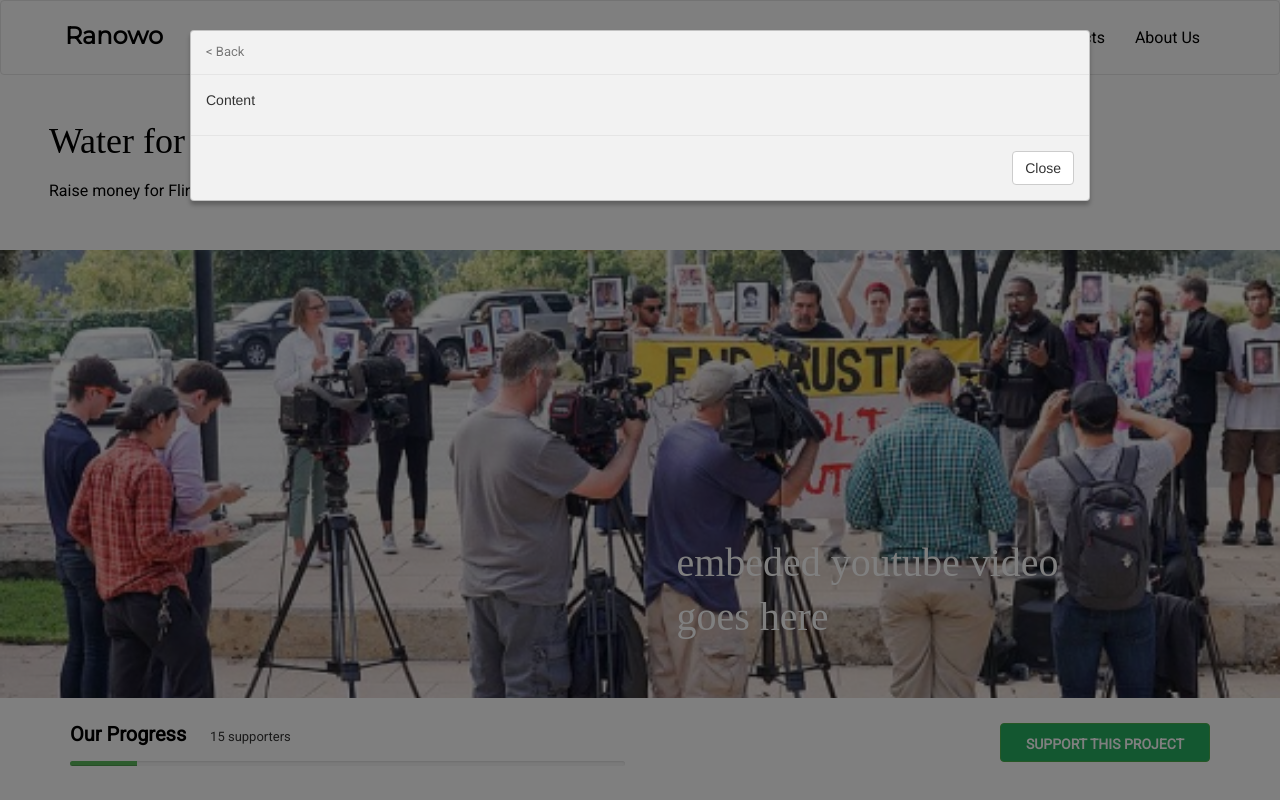
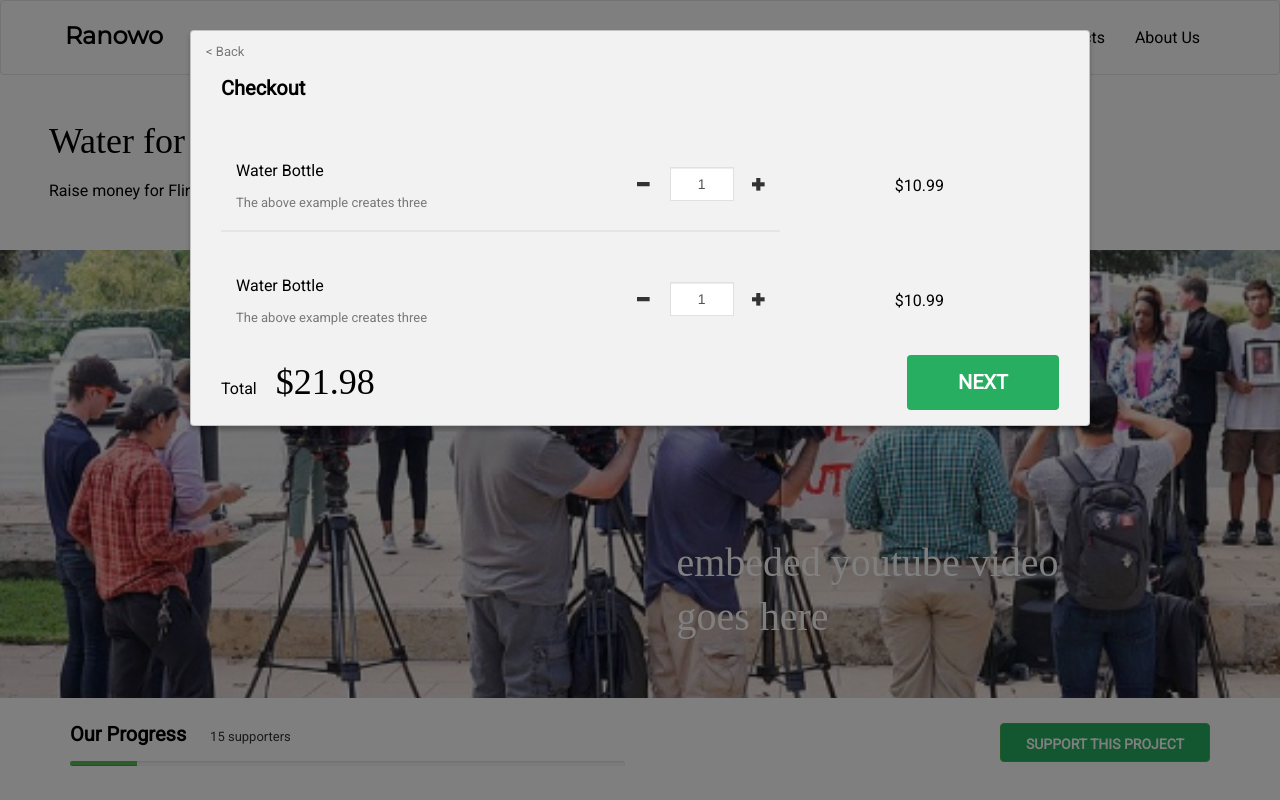
Before and after one commit to DmytroTsetsyk/Ranowo, a PHP site: page /campaign.html in a window 1280 px wide, after a click on "ADD". Run offline with PHP 8.4, Linux system fonts and the light colour scheme.

Commit message:
Added Checkout modal

```diff
--- a/campaign.html
+++ b/campaign.html
@@ -146,14 +146,74 @@
             <button type="button" class="close" data-dismiss="modal">< Back</button>
           </div>
           <div class="modal-body">
-            <p>Content</p>
+           <div class="col-xs-12">
+             <h3 class="modal-title">Checkout</h3>
+           </div>
+
+           <div class="col-xs-12 modal-product-block">
+              <div class="col-xs-8">
+                <div class="modal-product">
+                  <h3>Water Bottle</h3>
+                  <h4>The above example creates three</h4>
+                </div>
+                <div class="modal-price-block">
+                  <div class="input-group modal-price">
+                      <span class="input-group-btn">
+                         <img class="btn-number" data-type="minus" src="src/img/campaign/minus.png" alt="">
+                       </span>
+                     <input type="text" name="quant[1]" class="form-control input-number" value="1" min="1" >
+                     <span class="input-group-btn">
+                         <img class="btn-number" data-type="plus" src="src/img/campaign/plus.png" alt="">
+                     </span>
+                 </div>
+                 </div>
+              </div>
+              <div class="col-xs-4 text-center modal-product-total">
+                <span class="">$<span class="modal-total-pr">10.99</span></span>
+              </div>
+              <div class="clearfix"></div>
+              <div class="col-xs-8 bottom-line"></div>
+            </div>
+            <div class="col-xs-12 modal-product-block">
+                <div class="col-xs-8">
+                  <div class="modal-product">
+                    <h3>Water Bottle</h3>
+                    <h4>The above example creates three</h4>
+                  </div>
+                  <div class="modal-price-block">
+                    <div class="input-group modal-price">
+                        <span class="input-group-btn">
+                           <img class="btn-number" data-type="minus" src="src/img/campaign/minus.png" alt="">
+                         </span>
+                       <input type="text" name="quant[1]" class="form-control input-number" value="1" min="1" >
+                       <span class="input-group-btn">
+                           <img class="btn-number" data-type="plus" src="src/img/campaign/plus.png" alt="">
+                       </span>
+                   </div>
+                   </div>
+                </div>
+                <div class="col-xs-4 text-center modal-product-total">
+                  <span class="">$<span class="modal-total-pr">10.99</span></span>
+                </div>
+                <div class="clearfix"></div>
+                <!-- <div class="col-xs-8 bottom-line"></div> -->
+              </div>
+
+
           </div>
           <div class="modal-footer">
-            <button type="button" class="btn btn-default" data-dismiss="modal">Close</button>
+            <div class="col-xs-12">
+            <div class="modal-pr-block text-left">
+                <span class="modal-pr-title">Total</span>
+                <span class="modal-total-price">$<span class="total-price">21.98</span></span>
+            </div>
+            <button type="button" class="btn modal-btn" data-dismiss="modal">Next</button>
+            </div>
           </div>
         </div>
       </div>
     </div>
+
 
 
 
--- a/styles/main.css
+++ b/styles/main.css
@@ -864,6 +864,127 @@ color: #000000;
     border-radius: 4px;
 }
 
+.modal-btn {
+	font-family: Roboto;
+	font-style: normal;
+	font-weight: bold;
+	font-size: 20px;
+	line-height: 23px;
+	text-align: center;
+	text-transform: uppercase;
+	color: #FFFFFF;
+	background: #27AE60;
+	border-radius: 4px;
+	padding: 15px 50px 15px 50px;
+}
+
+.modal-pr-title {
+	font-family: Roboto;
+	font-style: normal;
+	font-weight: normal;
+	font-size: 16px;
+	line-height: 28px;
+	color: #000000;
+}
+
+.modal-total-price {
+	font-family: Varela Round;
+	font-style: normal;
+	font-weight: normal;
+	font-size: 36px;
+	line-height: 150.5%;
+	text-align: right;
+	color: #000000;
+	padding-left: 15px;
+}
+
+.modal-pr-block  {
+	display: inline-block;
+    float: left;
+}
+
+.modal-header {
+	border-bottom: none;
+}
+
+.modal-footer {
+	border-top: none;
+}
+
+.modal-title {
+	font-family: Roboto;
+	font-style: normal;
+	font-weight: bold;
+	font-size: 20px;
+	line-height: 28px;
+	color: #000000;
+	margin-top: -15px;
+    margin-bottom: 25px;
+}
+
+.modal-price.input-group input {
+    width: 64px;
+    text-align: center;
+    margin-left: 20px;
+    margin-right: 10px;
+	pointer-events: none;
+	border: 1px solid #E0E0E0;
+	box-sizing: border-box;
+	border-radius: 4px;
+}
+
+.modal-price {
+	width: 128px;
+}
+
+.modal-product-block {
+    margin-bottom: 10px;
+    margin-top: 10px;
+}
+
+.modal-product {
+	display: inline-block;
+}
+
+.modal-price-block {
+	display: inline-block;
+    float: right;
+    margin-top: 30px;
+}
+
+.modal-body .modal-product-block:last-child {
+	margin-bottom: 20px;
+}
+
+.modal-product-total {
+	font-family: Roboto;
+	font-style: normal;
+	font-weight: normal;
+	font-size: 16px;
+	line-height: 28px;
+	color: #000000;
+	margin-top: 35px;
+}
+
+.modal-product h3 {
+	font-family: Roboto;
+	font-style: normal;
+	font-weight: normal;
+	font-size: 16px;
+	line-height: 28px;
+	color: #000000;
+}
+
+.modal-product h4 {
+	font-family: Roboto;
+	font-style: normal;
+	font-weight: normal;
+	font-size: 13px;
+	line-height: 15px;
+	color: #000000;
+	opacity: 0.5;
+}
+
 @media (min-width: 768px) {
 	.elements .image,
 	.elements .calculation-group {
```
